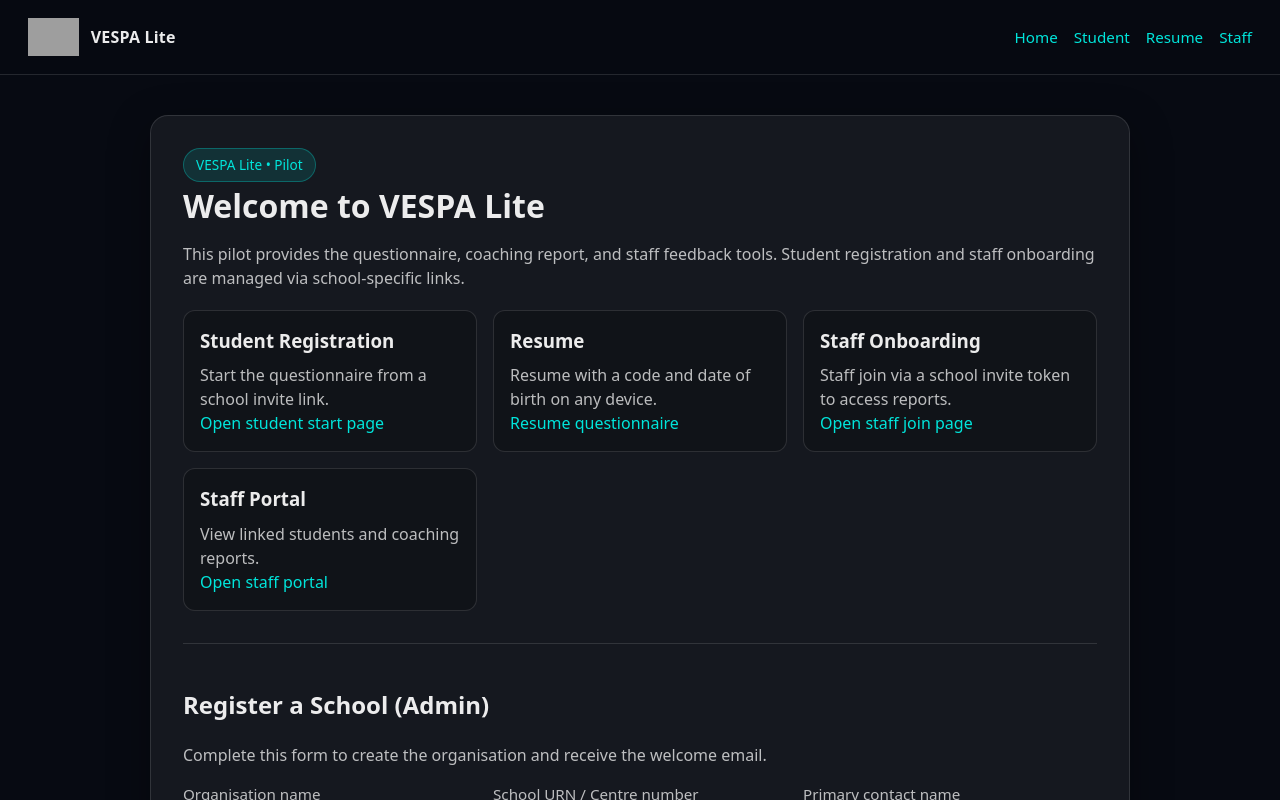
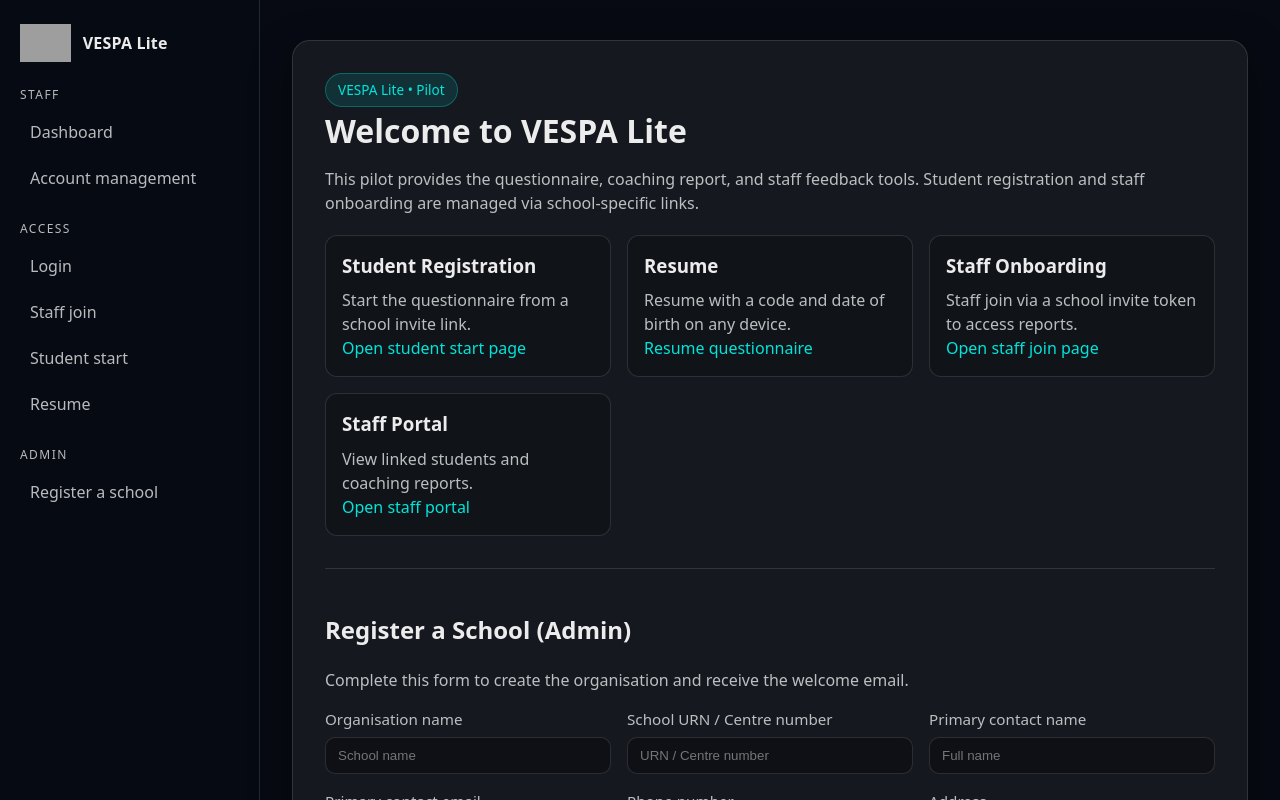
Before and after one commit to 4Sighteducation/VESPA-lite, a React (Vite) app: page / in a window 1280 px wide. Shown: the top 800 px of the page. Built offline with nearby package versions, Linux system fonts and the light colour scheme; no server answers; grey boxes are pictures that could not be loaded.

Commit message:
Add sidebar app shell and staff admin context
Introduce a left sidebar layout and load staff admin context server-side so establishment targeting is hidden for normal admins while allowing super-admin override.

```diff
--- a/src/App.css
+++ b/src/App.css
@@ -2,6 +2,22 @@
   min-height: 100vh;
   display: flex;
   flex-direction: column;
+}
+
+.app-body {
+  display: flex;
+  flex: 1;
+  min-height: 100vh;
+}
+
+.sidebar {
+  width: 260px;
+  padding: 24px 20px;
+  border-right: 1px solid var(--panel-border);
+  background: rgba(7, 10, 18, 0.95);
+  display: flex;
+  flex-direction: column;
+  gap: 24px;
 }
 
 .top-nav {
@@ -30,11 +46,51 @@
   width: auto;
 }
 
+.sidebar-section {
+  display: flex;
+  flex-direction: column;
+  gap: 10px;
+}
+
+.sidebar-label {
+  font-size: 0.75rem;
+  text-transform: uppercase;
+  letter-spacing: 0.12em;
+  color: var(--muted);
+}
+
+.sidebar-links {
+  display: flex;
+  flex-direction: column;
+  gap: 10px;
+  color: var(--muted);
+}
+
+.sidebar-links a {
+  color: inherit;
+  text-decoration: none;
+  padding: 6px 10px;
+  border-radius: 10px;
+  transition: background 0.2s ease;
+}
+
+.sidebar-links a:hover {
+  background: rgba(255, 255, 255, 0.06);
+}
+
 .nav-links {
   display: flex;
   gap: 16px;
   font-size: 0.95rem;
   color: var(--muted);
+}
+
+.content {
+  flex: 1;
+  padding: 40px 32px 64px;
+  display: flex;
+  flex-direction: column;
+  align-items: center;
 }
 
 .page {
@@ -406,3 +462,28 @@
   border-radius: 12px;
   border: 1px solid var(--panel-border);
 }
+
+@media (max-width: 1024px) {
+  .app-body {
+    flex-direction: column;
+  }
+
+  .sidebar {
+    width: 100%;
+    border-right: none;
+    border-bottom: 1px solid var(--panel-border);
+    flex-direction: row;
+    flex-wrap: wrap;
+    align-items: center;
+    justify-content: space-between;
+    gap: 16px;
+  }
+
+  .sidebar-section {
+    min-width: 200px;
+  }
+
+  .content {
+    padding: 28px 20px 56px;
+  }
+}
--- a/src/App.tsx
+++ b/src/App.tsx
@@ -13,19 +13,37 @@ const LOGO_URL = 'https://vespa.academy/_astro/vespalogo.BGrK1ARl.png'
 function App() {
   return (
     <div className="app-shell">
-      <header className="top-nav">
+      <div className="app-body">
+        <aside className="sidebar">
           <div className="brand">
             <img src={LOGO_URL} alt="VESPA Academy" />
             <span>VESPA Lite</span>
           </div>
-        <nav className="nav-links">
-          <Link to="/">Home</Link>
-          <Link to="/student/start/demo">Student</Link>
+          <div className="sidebar-section">
+            <span className="sidebar-label">Staff</span>
+            <nav className="sidebar-links">
+              <Link to="/staff">Dashboard</Link>
+              <Link to="/staff/admin">Account management</Link>
+            </nav>
+          </div>
+          <div className="sidebar-section">
+            <span className="sidebar-label">Access</span>
+            <nav className="sidebar-links">
+              <Link to="/login">Login</Link>
+              <Link to="/staff/join/demo">Staff join</Link>
+              <Link to="/student/start/demo">Student start</Link>
               <Link to="/resume">Resume</Link>
-          <Link to="/staff">Staff</Link>
             </nav>
-      </header>
-      <main className="page">
+          </div>
+          <div className="sidebar-section">
+            <span className="sidebar-label">Admin</span>
+            <nav className="sidebar-links">
+              <Link to="/">Register a school</Link>
+            </nav>
+          </div>
+        </aside>
+
+        <main className="content">
           <Routes>
             <Route path="/" element={<Home />} />
             <Route path="/student/start/:token" element={<StudentStart />} />
@@ -35,8 +53,9 @@ function App() {
             <Route path="/staff/admin" element={<StaffAdmin />} />
             <Route path="/login" element={<Login />} />
           </Routes>
+          <footer className="footer">VESPA Lite pilot • app.vespa.academy</footer>
         </main>
-      <footer className="footer">VESPA Lite pilot • app.vespa.academy</footer>
+      </div>
     </div>
   )
 }
--- a/src/routes/StaffAdmin.tsx
+++ b/src/routes/StaffAdmin.tsx
@@ -28,6 +28,8 @@ const roleOptions = [
 
 const StaffAdmin = () => {
   const [establishmentId, setEstablishmentId] = useState('')
+  const [selectedEstablishmentId, setSelectedEstablishmentId] = useState('')
+  const [isSuperAdmin, setIsSuperAdmin] = useState(false)
   const [cycleLabel, setCycleLabel] = useState('Spring Pilot')
   const [activeStep, setActiveStep] = useState<WizardStep>('manual')
   const [status, setStatus] = useState<'idle' | 'loading' | 'error'>('idle')
@@ -73,6 +75,31 @@ const StaffAdmin = () => {
   const getAccessToken = async () => {
     const { data } = await supabase.auth.getSession()
     return data.session?.access_token
+  }
+
+  const loadAdminContext = async () => {
+    const token = await getAccessToken()
+    if (!token) {
+      setProfileStatus('error')
+      setProfileMessage('Log in to access staff onboarding.')
+      return
+    }
+
+    const response = await fetch('/api/staff-admin-context', {
+      headers: { Authorization: `Bearer ${token}` },
+    })
+    const payload = await response.json()
+    if (!response.ok) {
+      setProfileStatus('error')
+      setProfileMessage(payload?.error || 'Unable to load staff profile.')
+      return
+    }
+
+    setIsSuperAdmin(Boolean(payload.isSuperAdmin))
+    setEstablishmentId(payload.establishmentId || '')
+    setSelectedEstablishmentId(payload.establishmentId || '')
+    setStaffName(payload.staffName || '')
+    setProfileStatus('idle')
   }
 
   const parseCsv = async (file: File) => {
@@ -140,9 +167,10 @@ const StaffAdmin = () => {
       setErrorMessage('Log in to upload staff.')
       return
     }
-    if (!establishmentId) {
+    const targetEstablishmentId = isSuperAdmin ? selectedEstablishmentId : establishmentId
+    if (!targetEstablishmentId) {
       setStatus('error')
-      setErrorMessage('Enter an establishment ID first.')
+      setErrorMessage('Select an establishment first.')
       return
     }
     setStatus('loading')
@@ -156,7 +184,7 @@ const StaffAdmin = () => {
           Authorization: `Bearer ${token}`,
         },
         body: JSON.stringify({
-          establishmentId,
+          establishmentId: targetEstablishmentId,
           inviteMethod,
           sendWelcomeEmail: true,
           staff,
@@ -208,9 +236,10 @@ const StaffAdmin = () => {
       setQrMessage('Log in to generate QR invites.')
       return
     }
-    if (!establishmentId) {
+    const targetEstablishmentId = isSuperAdmin ? selectedEstablishmentId : establishmentId
+    if (!targetEstablishmentId) {
       setQrStatus('error')
-      setQrMessage('Enter an establishment ID first.')
+      setQrMessage('Select an establishment first.')
       return
     }
     setQrStatus('loading')
@@ -225,7 +254,7 @@ const StaffAdmin = () => {
           'Content-Type': 'application/json',
           Authorization: `Bearer ${token}`,
         },
-        body: JSON.stringify({ establishmentId, cycleLabel, mode: 'staff_only' }),
+        body: JSON.stringify({ establishmentId: targetEstablishmentId, cycleLabel, mode: 'staff_only' }),
       })
       const payload = await response.json()
       if (!response.ok) {
@@ -243,46 +272,7 @@ const StaffAdmin = () => {
   }
 
   useEffect(() => {
-    let cancelled = false
-
-    const loadProfile = async () => {
-      setProfileStatus('loading')
-      setProfileMessage('')
-
-      const { data: authData, error: authError } = await supabase.auth.getUser()
-      if (cancelled) return
-
-      if (authError || !authData?.user) {
-        setProfileStatus('error')
-        setProfileMessage('Log in to auto-fill your establishment ID.')
-        return
-      }
-
-      const { data: profile, error: profileError } = await supabase
-        .from('lite_staff_profiles')
-        .select('establishment_id, first_name, last_name')
-        .eq('user_id', authData.user.id)
-        .maybeSingle()
-
-      if (cancelled) return
-
-      if (profileError || !profile) {
-        setProfileStatus('error')
-        setProfileMessage('Unable to load staff profile. You can paste the ID manually.')
-        return
-      }
-
-      setEstablishmentId(profile.establishment_id || '')
-      const fullName = [profile.first_name, profile.last_name].filter(Boolean).join(' ')
-      setStaffName(fullName || authData.user.email || '')
-      setProfileStatus('idle')
-    }
-
-    loadProfile()
-
-    return () => {
-      cancelled = true
-    }
+    loadAdminContext()
   }, [])
 
   return (
@@ -317,20 +307,22 @@ const StaffAdmin = () => {
         </button>
       </div>
 
+      {isSuperAdmin && (
         <div className="wizard-panel">
           <label className="wizard-label">
-          Establishment ID
+            Select establishment (super admin)
             <input
               required
-            value={establishmentId}
-            onChange={(e) => setEstablishmentId(e.target.value)}
+              value={selectedEstablishmentId}
+              onChange={(e) => setSelectedEstablishmentId(e.target.value)}
               placeholder="Paste establishment UUID"
             />
           </label>
           <p className="wizard-help">
-          This is auto-filled for staff admins. Super admins can override to target another school.
+            Super admins can target any school. Staff admins are auto-linked under the hood.
           </p>
         </div>
+      )}
 
       {activeStep === 'manual' && (
         <form className="form" onSubmit={handleManualSubmit}>
```
Also changed, not shown: api/create-invites.js (+9 -5 lines), api/staff-admin-context.js (added, +82 -0 lines), api/staff-onboard.js (+11 -7 lines). Lines whose indentation alone changed are shown as unchanged.
